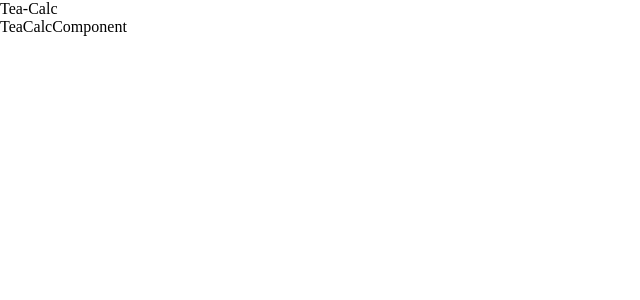
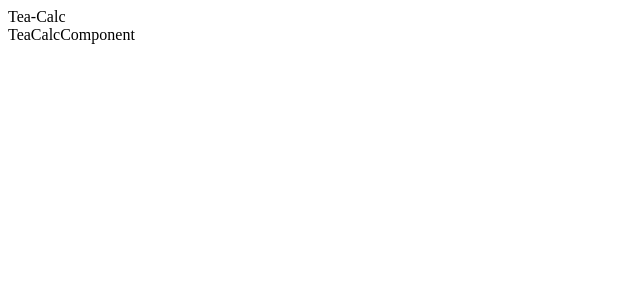
Before and after one commit to naoto-kamba/tea, a Next.js app: page / in a window 1280 px wide. Shown: the top 300 px of the page, without its empty margins (0-640 px from the left). Built offline with nearby package versions, Linux system fonts and the light colour scheme.

Commit message:
スタイルはtailwindで管理

```diff
--- a/pages/_app.tsx
+++ b/pages/_app.tsx
@@ -1,5 +1,4 @@
 import type { AppProps } from 'next/app'
-import './styles.css'
 import 'tailwindcss/tailwind.css'
 
 function MyApp({ Component, pageProps }: AppProps) {
--- a/pages/styles.css
+++ /dev/null
@@ -1,3 +0,0 @@
-body {
-  margin: 0px;
-}
```
Also changed, not shown: components/theme.ts (deleted, +0 -10 lines).
